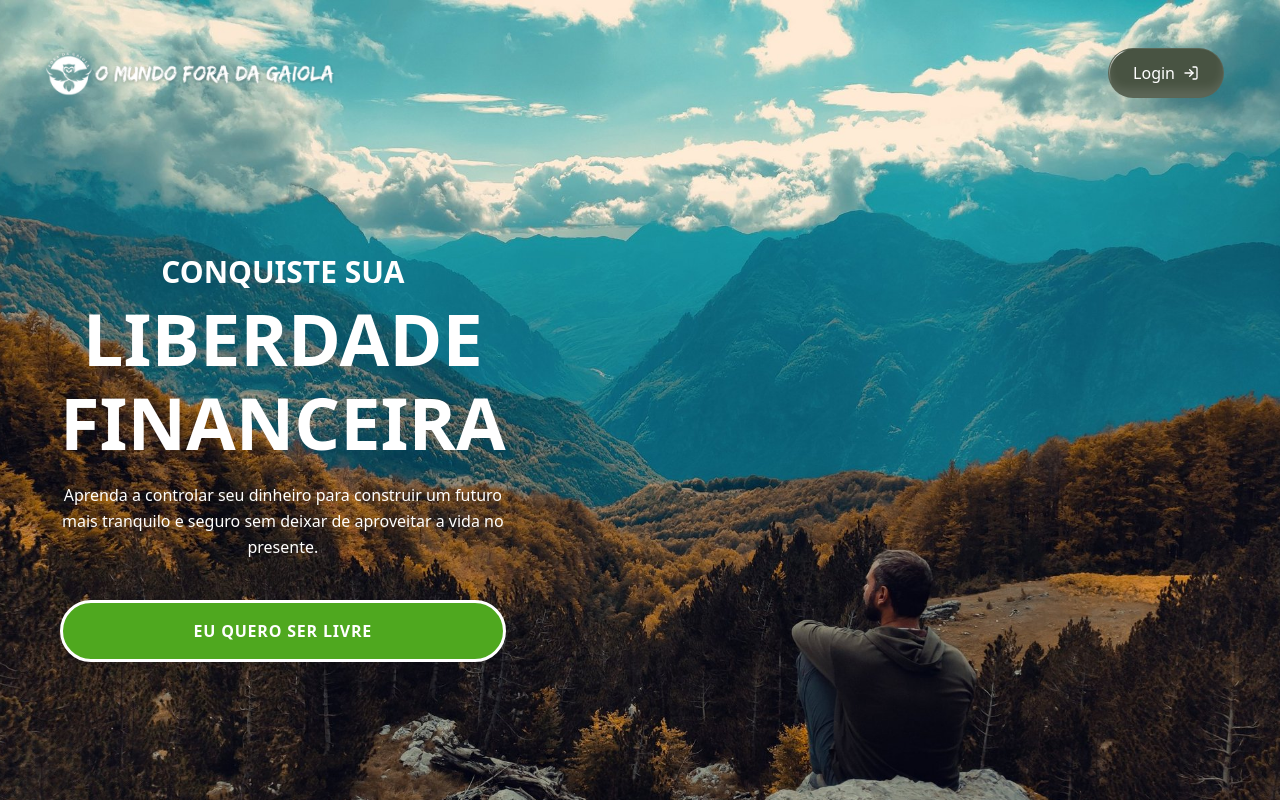
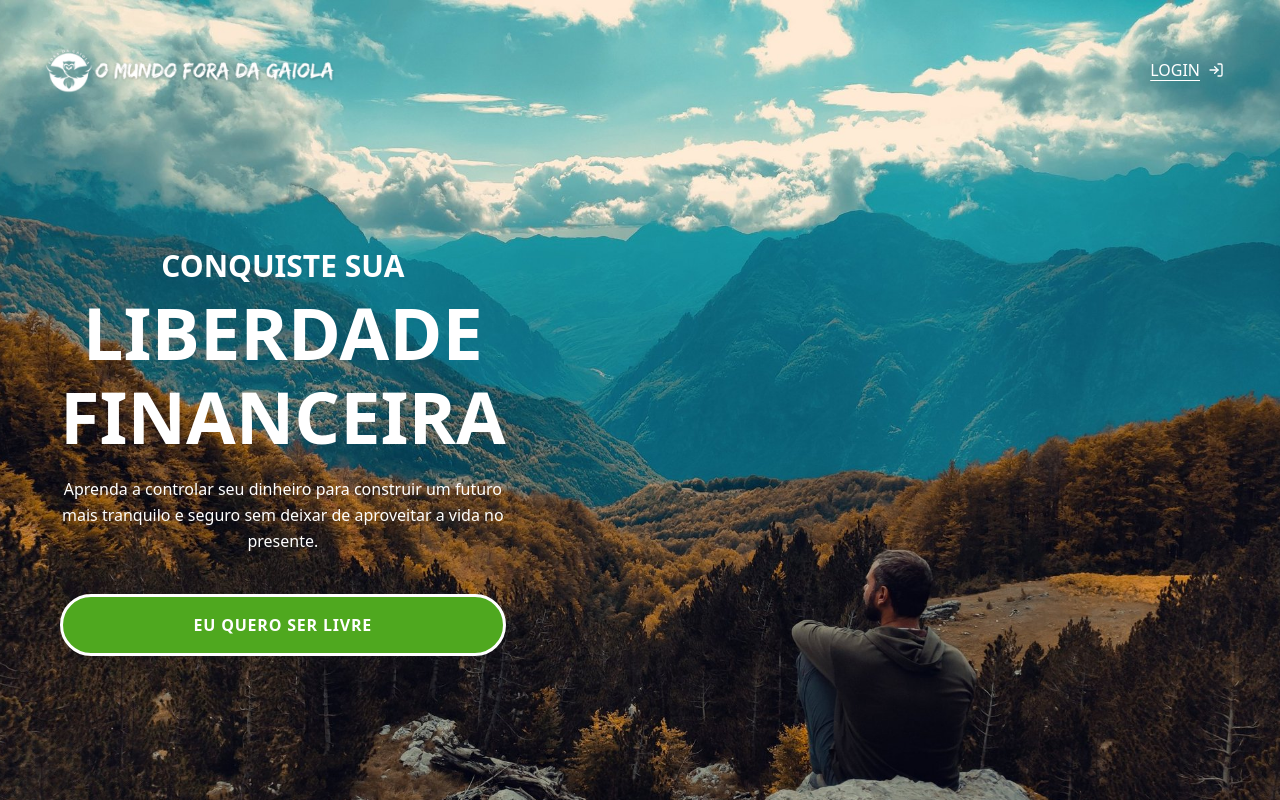
Before and after one commit to rodolphoreis/mundo-fora-da-gaiola, a Next.js app: page / in a window 1280 px wide. Shown: the top 800 px of the page. Built offline with nearby package versions, Linux system fonts and the light colour scheme.

Commit message:
style: remove ShimmerButton

```diff
--- a/src/components/Header.tsx
+++ b/src/components/Header.tsx
@@ -4,7 +4,6 @@ import { LogIn } from "lucide-react";
 import Image from "next/image";
 import Link from "next/link";
 import { Navbar } from "./Navbar";
-import ShimmerButton from "./ui/shimmer-button";
 
 export function Header() {
   return (
@@ -17,13 +16,14 @@ export function Header() {
         <Navbar />
 
         <div className="flex items-center gap-2 md:gap-5">
-          <Link href="/login" className="px-4 py-2 text-white  ">
-            <ShimmerButton className="shadow-2xl" background="#485342">
-              <span className="hidden sm:flex items-center gap-2">
-                Login <LogIn size={16} />
-              </span>
-              <LogIn className="block  sm:hidden " size={16} />
-            </ShimmerButton>
+          <Link
+            href="/login"
+            className="px-4 py-2 text-white underline underline-offset-4 "
+          >
+            <span className="hidden sm:flex items-center gap-2 font-medium">
+              LOGIN <LogIn size={16} />
+            </span>
+            <LogIn className="block  sm:hidden " size={16} />
           </Link>
         </div>
       </div>
```
